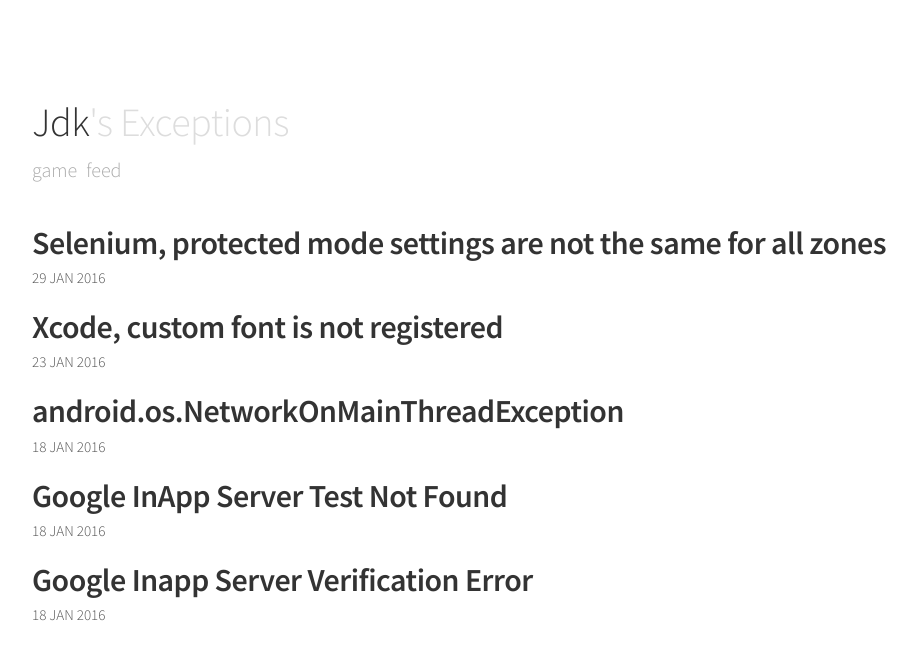
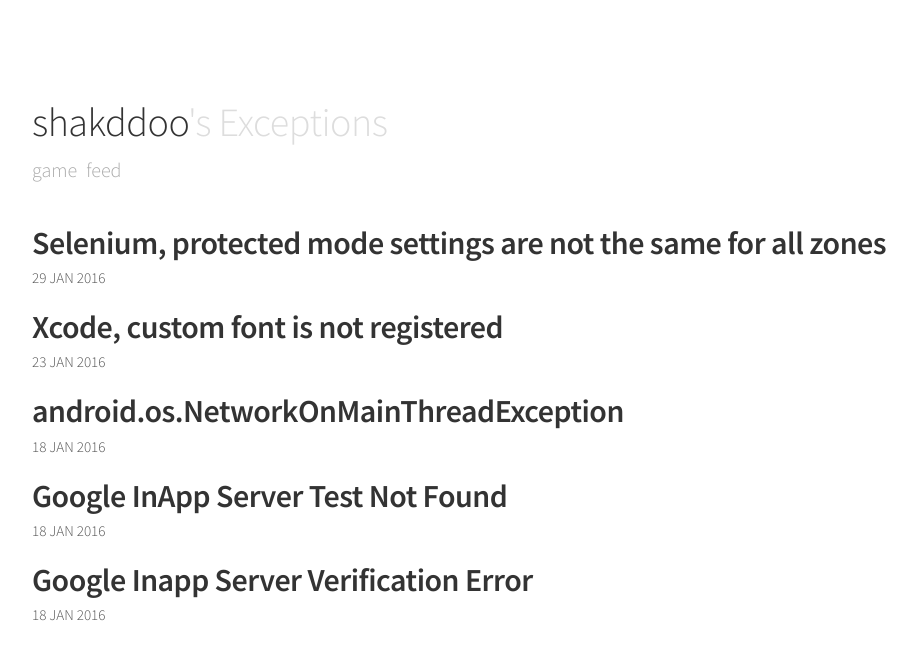
Before and after one commit to shakddoo/shakddoo.github.io, a Jekyll site: the page built from index.html, in a window 1280 px wide. Shown: the top 660 px of the page, without its empty margins (128-1045 px from the left). Built offline with Jekyll 4.4.1, drawn with Linux system fonts in a browser that asks for light colours; Markdown is read by kramdown in place of the engine named in the settings.

Commit message:
Ifdsfsdfsfs

```diff
--- a/_config.yml
+++ b/_config.yml
@@ -1,5 +1,5 @@
 # Basic
-name:               "Jdk"
+name:               "shakddoo"
 
 # URL
 #baseurl:            "/Kiko"
```
